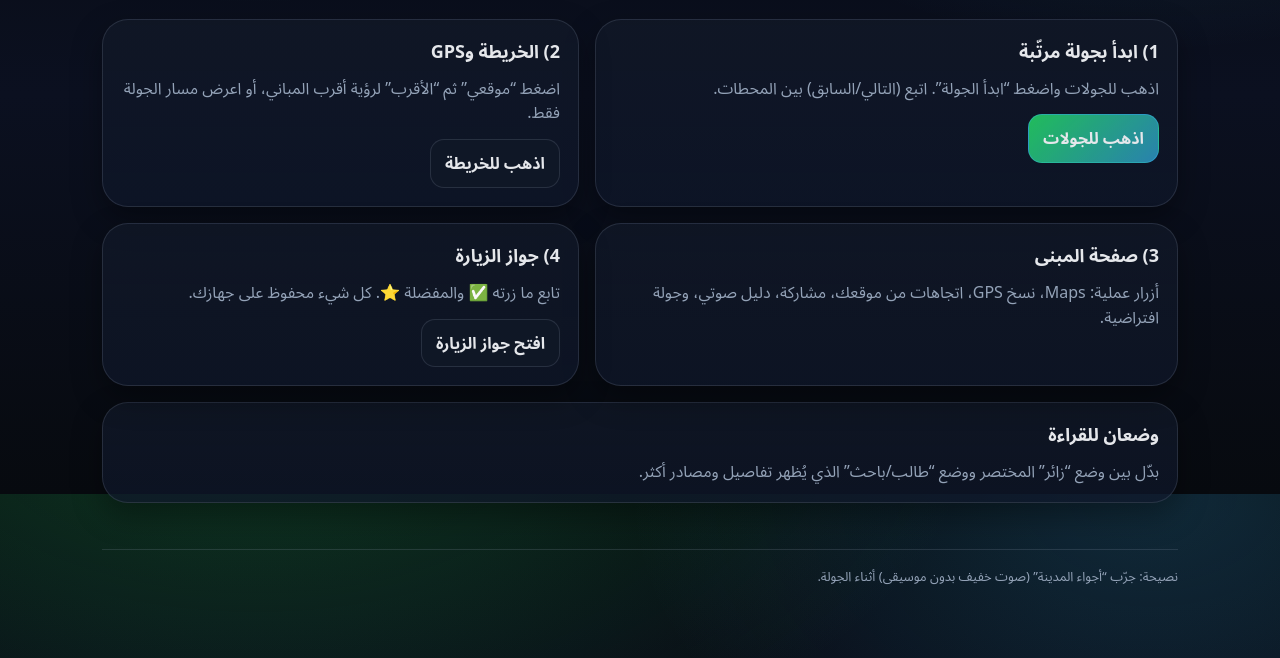
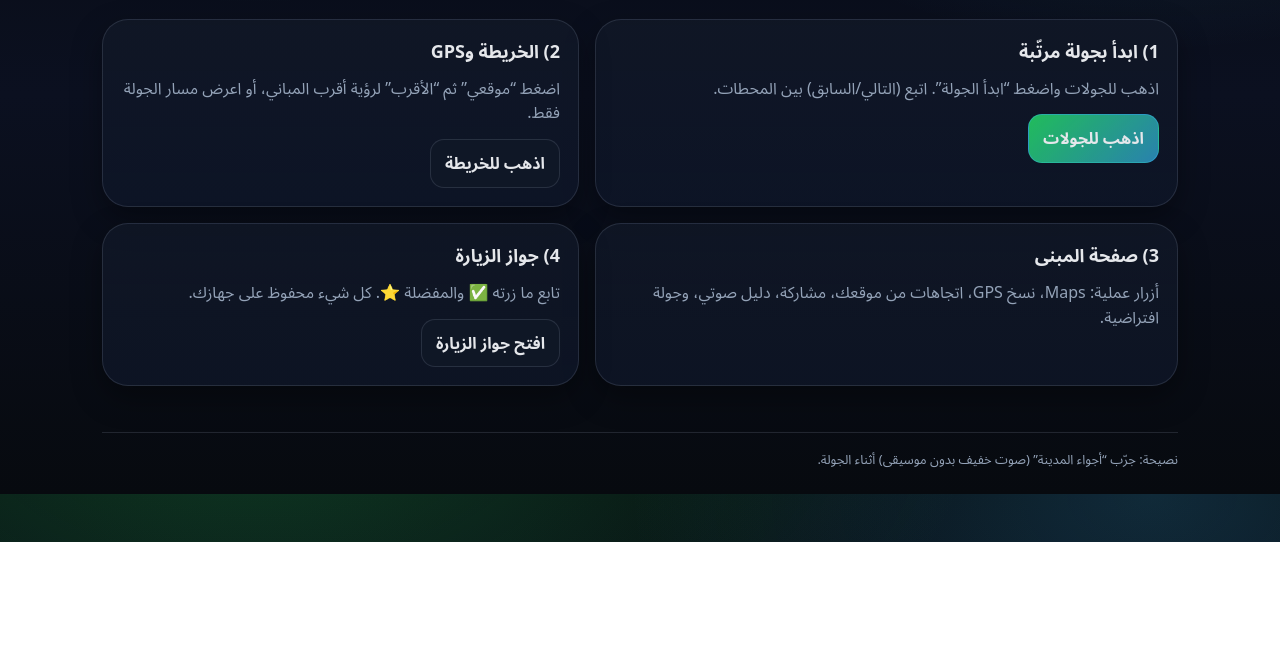
Before and after one commit to wasanbar/ramallah-heritage-map, a plain HTML site: page guide.html in a window 1280 px wide. Shown: the part 306-964 px from the top of the page. After the commit the page ends 848 px from the top, so only its background shows below. Drawn offline with Linux system fonts and the light colour scheme.

Commit message:
Update guide.html

```diff
--- a/guide.html
+++ b/guide.html
@@ -45,10 +45,7 @@ window.__DATA_COMINGSOON__ = [{"name": "قريبًا: بيت تراثي إضاف
     <div class="card"><h2>4) جواز الزيارة</h2><p>تابع ما زرته ✅ والمفضلة ⭐. كل شيء محفوظ على جهازك.</p><div class="btnrow"><a class="btn" href="passport.html">افتح جواز الزيارة</a></div></div>
   </section>
 
-  <section class="card" style="margin-top:16px">
-    <h2>وضعان للقراءة</h2>
-    <p>بدّل بين وضع “زائر” المختصر ووضع “طالب/باحث” الذي يُظهر تفاصيل ومصادر أكثر.</p>
-  </section>
+
 
   <div class="footer"><hr class="sep" /><div>نصيحة: جرّب “أجواء المدينة” (صوت خفيف بدون موسيقى) أثناء الجولة.</div></div>
 </main>
```
